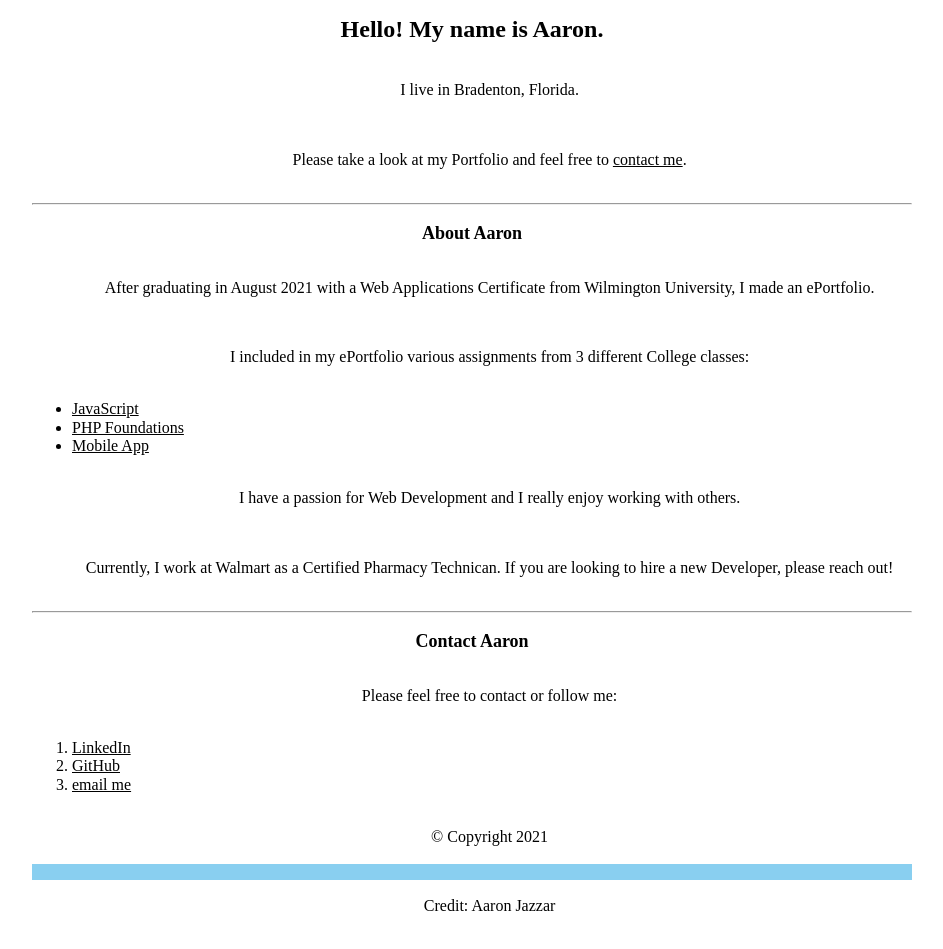
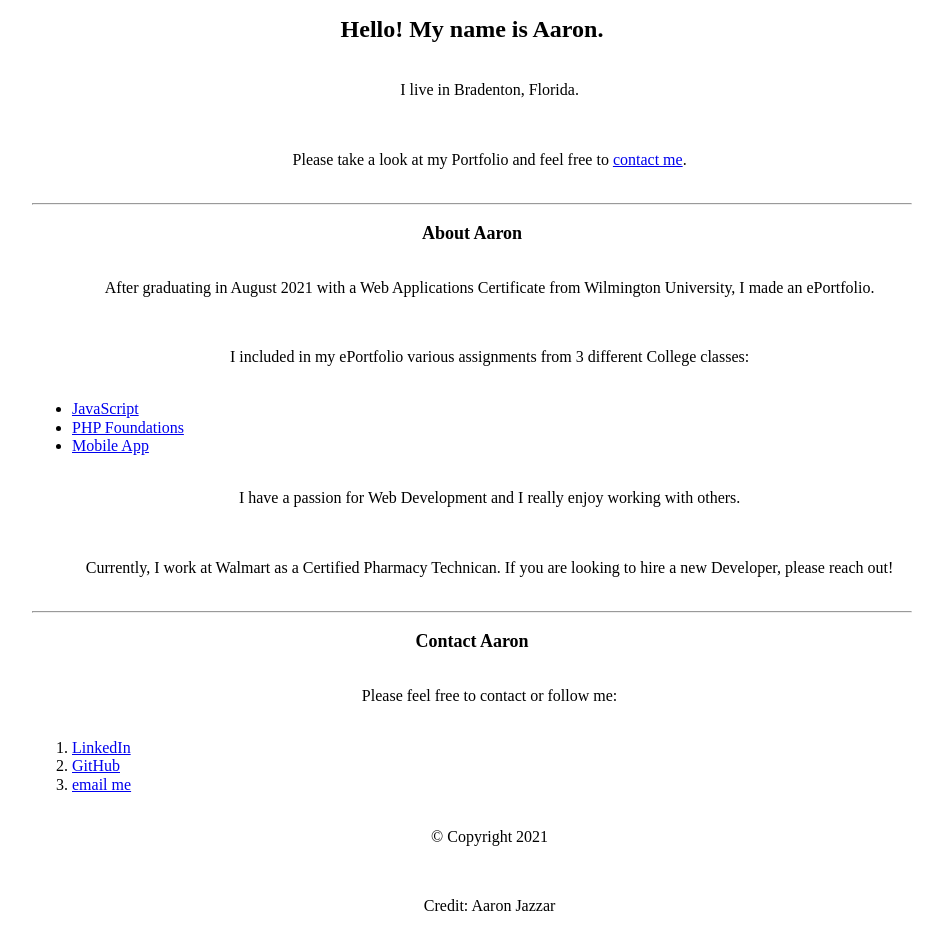
Before and after one commit to ajazzar/ajazzar.github.io, a PHP site: page / in a window 1280 px wide. Shown: the part 588-1537 px from the top of the page, without its empty margins (168-1111 px from the left). Run offline with PHP 8.4, Linux system fonts and the light colour scheme; some libraries are stand-ins or nearby versions.

Commit message:
Update style.css

```diff
--- a/style.css
+++ b/style.css
@@ -4,20 +4,19 @@ body {
     padding: 0px 100px;
 }
 a:link{
-    color: black;
+    color: #black;
 }
 a:visited{
-    color: purple;
+    color: #purple;
 }
 a:hover{
-    color: white
+    color: #white
 }
 a:active{
-    color: red;
+    color: #red;
 }
 /* Style rules for header */
 header {
-    margin-top: 0px;
     background-color: #89cff0;
 }
 main{
@@ -45,6 +44,6 @@ h3{
 p, h1, h2, h3{
     text-align: center;
 }
-footer{
-    background-color: #89cff0;
+footer, p, main{
+    background-color: #fff;
 }
```
